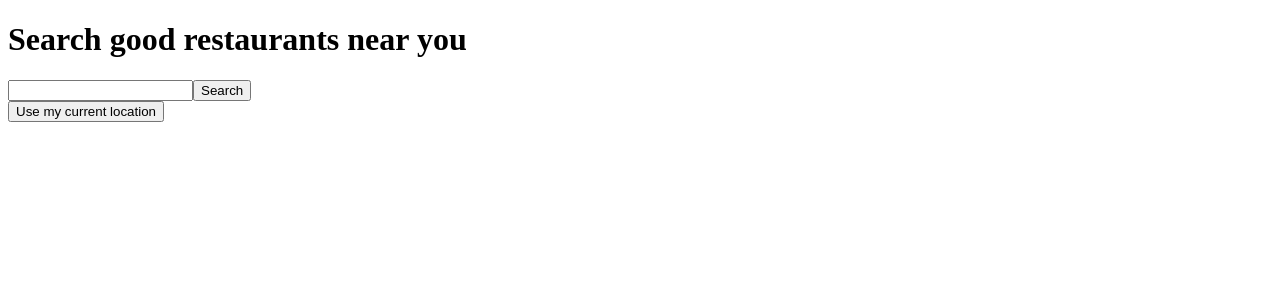
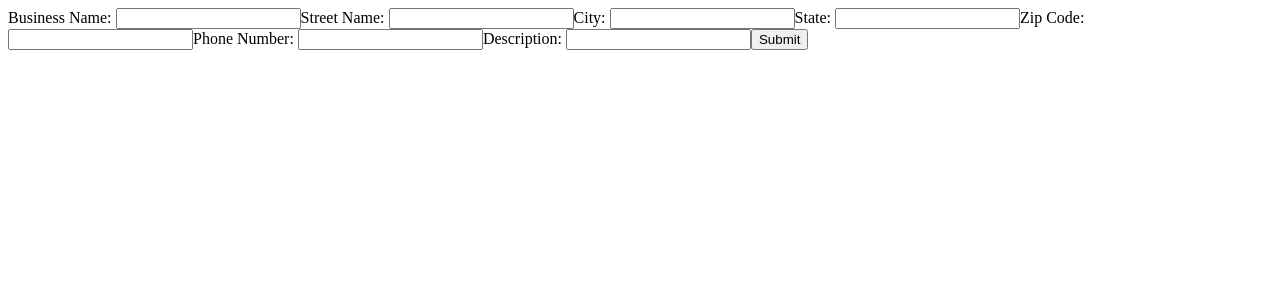
Before and after one commit to kaigong1988/mvp_yep, a React app: page / in a window 1280 px wide. Shown: the top 300 px of the page. Built offline with nearby package versions, Linux system fonts and the light colour scheme; no server answers; the HTML template or start-up script is replaced by a standard one.

Commit message:
added business info uploading page

```diff
--- a/client/src/customer/restaurants_list.jsx
+++ b/client/src/customer/restaurants_list.jsx
@@ -1,4 +1,4 @@
-import React, { useState, useEffect } from 'react';
+import React from 'react';
 import axios from 'axios';
 import RestaurantElement from './restaurant_element.jsx';
 
--- a/client/src/index.jsx
+++ b/client/src/index.jsx
@@ -1,6 +1,7 @@
 import React from 'react';
 import ReactDOM from 'react-dom';
 import Restaurants_list from './customer/restaurants_list.jsx';
+import UploadBiz from './owner/UploadBiz.jsx';
 import axios from 'axios';
 import TextField from '@material-ui/core/TextField';
 
@@ -19,7 +20,7 @@ class App extends React.Component {
       },
       currentAddress: '',
       restaurants: [],
-      currentUser: 'default',
+      currentUser: 'owner',
     };
     this.getCurrentZipByCoords = this.getCurrentZipByCoords.bind(this);
     this.getCurrentZipByAddress = this.getCurrentZipByAddress.bind(this);
@@ -50,7 +51,7 @@ class App extends React.Component {
 
   // get current zip code by using geolocation to get location coordinates then perform a reverse geocoding
   getCurrentZipByCoords() {
-    var lat, long;
+    let lat, long;
     navigator.geolocation.getCurrentPosition((position) => {
       let lat = position.coords.latitude;
       let lng = position.coords.longitude;
@@ -99,7 +100,7 @@ class App extends React.Component {
         />
       );
     } else if (this.state.currentUser === 'owner') {
-      return <div>I am an owner!</div>;
+      return <UploadBiz />;
     } else if (this.state.currentUser === 'loading') {
       return (
         <div className="container">
--- /dev/null
+++ b/client/src/owner/uploadBiz.jsx
@@ -0,0 +1,67 @@
+import React, { useState, useEffect } from 'react';
+
+const UploadBiz = () => {
+  const [name, setName] = useState('');
+  const [street, setStreet] = useState('');
+  const [city, setCity] = useState('');
+  const [state, setState] = useState('');
+  const [zipCode, setZipCode] = useState('');
+  const [phone, setPhone] = useState('');
+  const [description, setDescription] = useState('');
+
+  const handleSubmit = (e) => {
+    e.preventDefault();
+    console.log(businessInfo);
+  };
+
+  const businessInfo = {
+    businessName: name,
+    streetName: `${street} ${city} ${state} ${zipCode}`,
+    phoneNumber: phone,
+    des: description,
+  };
+  return (
+    <div>
+      <form onSubmit={handleSubmit}>
+        <lable>Business Name: </lable>
+        <input type="text" required onChange={(e) => setName(e.target.value)} />
+        <lable>Street Name: </lable>
+        <input
+          type="text"
+          required
+          onChange={(e) => setStreet(e.target.value)}
+        />
+        <lable>City: </lable>
+        <input type="text" required onChange={(e) => setCity(e.target.value)} />
+        <lable>State: </lable>
+        <input
+          type="text"
+          required
+          onChange={(e) => setState(e.target.value)}
+        />
+        <lable>Zip Code: </lable>
+        <input
+          type="text"
+          required
+          onChange={(e) => setZipCode(e.target.value)}
+        />
+        <lable>Phone Number: </lable>
+        <input
+          type="text"
+          required
+          onChange={(e) => setPhone(e.target.value)}
+        />
+        <lable>Description: </lable>
+        <input
+          type="text"
+          required
+          onChange={(e) => setDescription(e.target.value)}
+        />
+
+        <input type="submit" />
+      </form>
+    </div>
+  );
+};
+
+export default UploadBiz;
```
